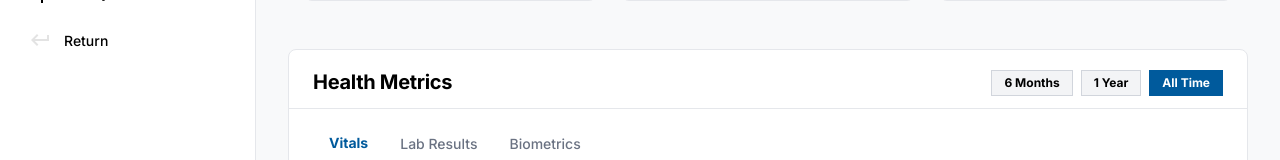
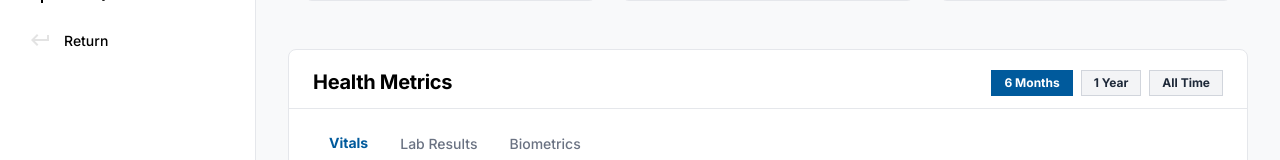
Before and after one commit to Mr-XX23/ai_health_assistent, a React (Vite) app: page /admin-patient-profile in a window 1280 px wide. Shown: the part 361-521 px from the top of the page. Built offline with nearby package versions, Linux system fonts and the light colour scheme.

Commit message:
button fixes

```diff
--- a/src/AdminComponents/pages/AdminPatientProfile/AdminPatientProfile.tsx
+++ b/src/AdminComponents/pages/AdminPatientProfile/SystemPatientProfile.tsx
@@ -1,14 +1,25 @@
-import React from "react";
+import React, { useState } from "react";
 import AdminLayout from "../../../layout/AdminLayout/AdminLayout";
 import { useNavigate } from "react-router";
-import PatientSidebar from "../../../PatientComponents/sidebar/PatientSidebar";
-import BloodPressure from "../../../PatientComponents/statistics/BloodPressure";
+import PatientSidebar from "../../../PatientComponents/components/sidebar/PatientSidebar";
+import BloodPressure from "../../../PatientComponents/components/statistics/BloodPressure";
 
-const AdminPatientProfile = () => {
+const SystemPatientProfile = () => {
   const navigate = useNavigate();
   const handleGoBack = () => {
     navigate(-1);
   };
+
+  const [activeRange, setActiveRange] = useState<"6m" | "1y" | "all">("6m");
+
+  const baseBtn =
+    "text-xs font-semibold px-3 py-1 rounded-DEFAULT border transition-colors";
+
+  const inactiveBtn =
+    "bg-gray-100 dark:bg-gray-800 border-gray-300 dark:border-gray-600 text-gray-800 dark:text-gray-200";
+
+  const activeBtn = "bg-primary text-white border-primary";
+
   return (
     <div className="bg-background-light dark:bg-background-dark font-display text-charcoal dark:text-gray-200">
       <div className="relative flex min-h-screen w-full">
@@ -80,13 +91,30 @@ const AdminPatientProfile = () => {
                   Health Metrics
                 </h2>
                 <div className="flex items-center gap-2">
-                  <button className="text-xs font-semibold px-3 py-1 rounded-DEFAULT bg-gray-100 dark:bg-gray-800 border border-gray-300 dark:border-gray-600">
+                  <button
+                    onClick={() => setActiveRange("6m")}
+                    className={`${baseBtn} ${
+                      activeRange === "6m" ? activeBtn : inactiveBtn
+                    }`}
+                  >
                     6 Months
                   </button>
-                  <button className="text-xs font-semibold px-3 py-1 rounded-DEFAULT bg-gray-100 dark:bg-gray-800 border border-gray-300 dark:border-gray-600">
+
+                  <button
+                    onClick={() => setActiveRange("1y")}
+                    className={`${baseBtn} ${
+                      activeRange === "1y" ? activeBtn : inactiveBtn
+                    }`}
+                  >
                     1 Year
                   </button>
-                  <button className="text-xs font-semibold px-3 py-1 rounded-DEFAULT bg-primary text-white border border-primary">
+
+                  <button
+                    onClick={() => setActiveRange("all")}
+                    className={`${baseBtn} ${
+                      activeRange === "all" ? activeBtn : inactiveBtn
+                    }`}
+                  >
                     All Time
                   </button>
                 </div>
@@ -128,4 +156,4 @@ const AdminPatientProfile = () => {
   );
 };
 
-export default AdminPatientProfile;
+export default SystemPatientProfile;
--- a/src/App.tsx
+++ b/src/App.tsx
@@ -15,12 +15,12 @@ import Verification from "./pages/LoginAndRegistration/SignUpPages/Verification"
 import SetNewPassword from "./pages/LoginAndRegistration/ForgetPassword/SetNewPassword";
 import PasswordUpdated from "./pages/LoginAndRegistration/ForgetPassword/PasswordUpdated";
 import AdminDashboard from "./AdminComponents/pages/AdminDashboard/AdminDashboard";
-import AdminPatientProfile from "./AdminComponents/pages/AdminPatientProfile/AdminPatientProfile";
 import PatientPage from "./AdminComponents/pages/PatientPage/PatientPage";
 import DocterDashboard from "./DocterComponents/pages/DocterDashboard/DocterDashboard";
 import DocterSidePatient from "./DocterComponents/pages/DocterSidePatient/DocterSidePatient";
 import DocterSideAppointment from "./DocterComponents/pages/DocterSideAppointment/DocterSideAppointment";
 import DocterMessage from "./DocterComponents/pages/DocterSideMessage/DocterMessage";
+import SystemPatientProfile from "./AdminComponents/pages/AdminPatientProfile/SystemPatientProfile";
 
 const App = () => {
   return (
@@ -46,7 +46,7 @@ const App = () => {
           <Route path="/admin" element={<AdminDashboard />} />
           <Route
             path="/admin-patient-profile"
-            element={<AdminPatientProfile />}
+            element={<SystemPatientProfile />}
           />
           <Route path="/admin-patient-page" element={<PatientPage />} />
 
--- a/src/images/img.ts
+++ /dev/null
@@ -1 +0,0 @@
-// import img1 from
```
Also changed, not shown: src/PatientComponents/components/sidebar/PatientSidebar.tsx (renamed from src/PatientComponents/sidebar/PatientSidebar.tsx), src/PatientComponents/components/statistics/BloodPressure.tsx (renamed from src/PatientComponents/statistics/BloodPressure.tsx).
